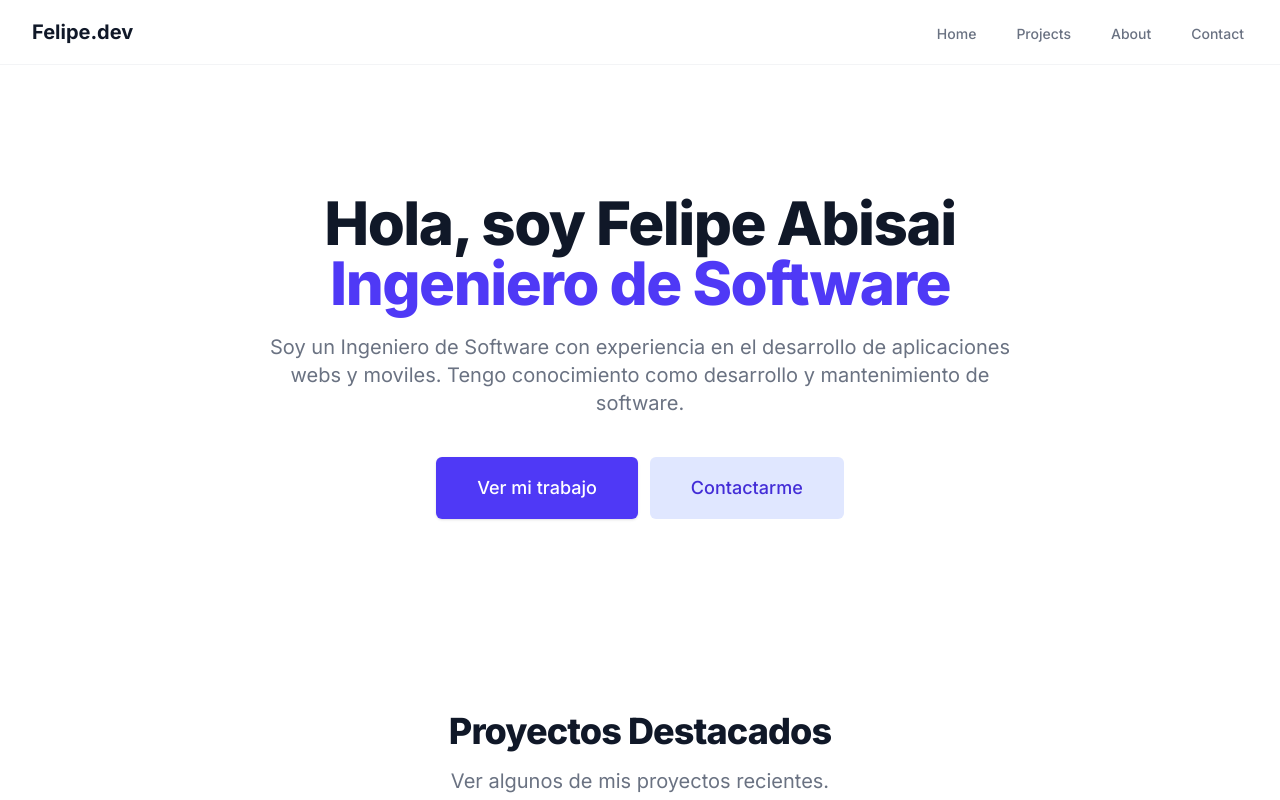
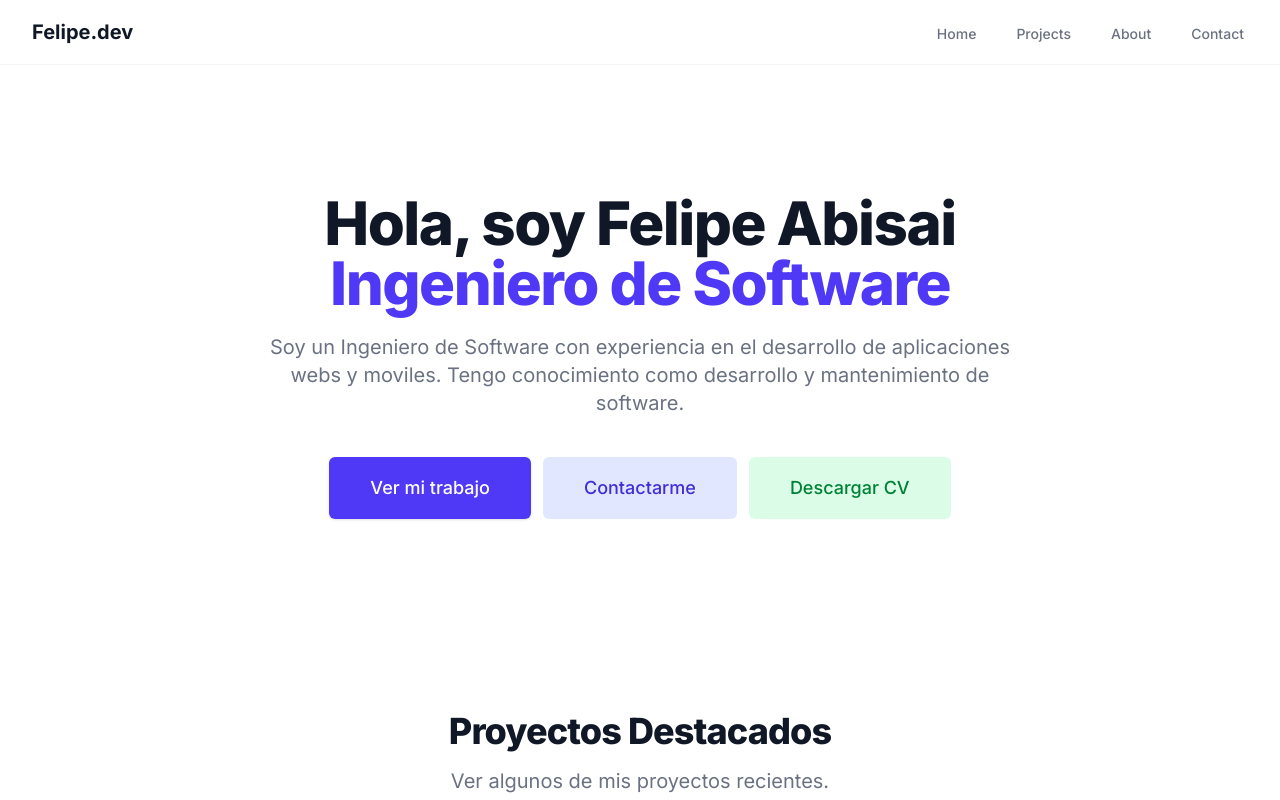
Before and after one commit to cuboalcub/cuboalcub.github.io, a Next.js app: page / in a window 1280 px wide. Shown: the top 800 px of the page. Built offline with nearby package versions, Linux system fonts and the light colour scheme.

Commit message:
Refactor code structure for improved readability and maintainability

```diff
--- a/app/page.tsx
+++ b/app/page.tsx
@@ -35,6 +35,15 @@
                   Contactarme
                 </Link>
               </div>
+              <div className="mt-3 sm:mt-0 sm:ml-3">
+                <a
+                  href="/CV_Felipe_Abisai_Vera_Rodriguez.pdf"
+                  download
+                  className="w-full flex items-center justify-center px-8 py-3 border border-transparent text-base font-medium rounded-md text-green-700 bg-green-100 hover:bg-green-200 md:py-4 md:text-lg md:px-10"
+                >
+                  Descargar CV
+                </a>
+              </div>
             </div>
           </div>
         </div>
```
Also changed, not shown: 1 other file (tests, documents, lock files or other folders).
